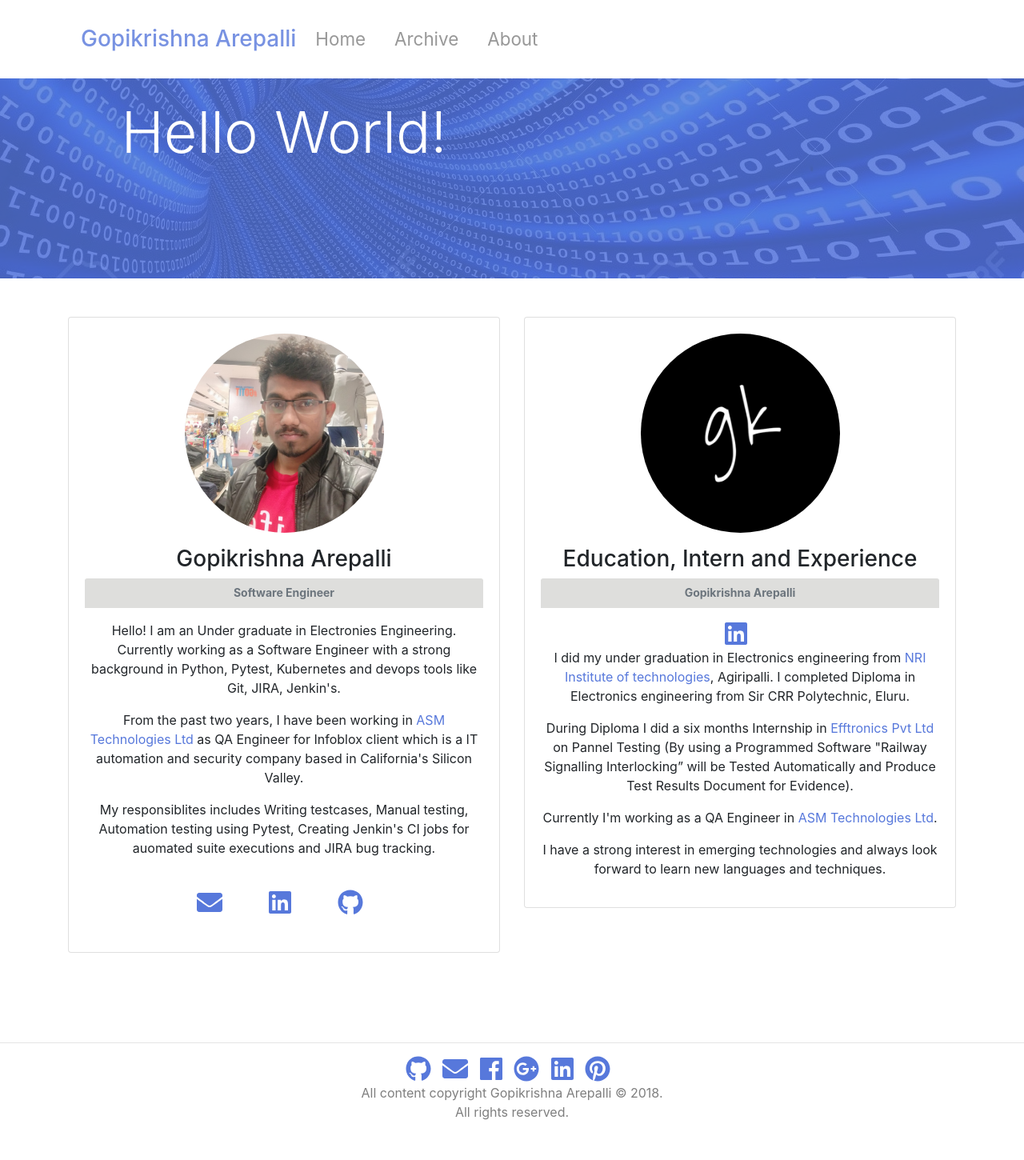
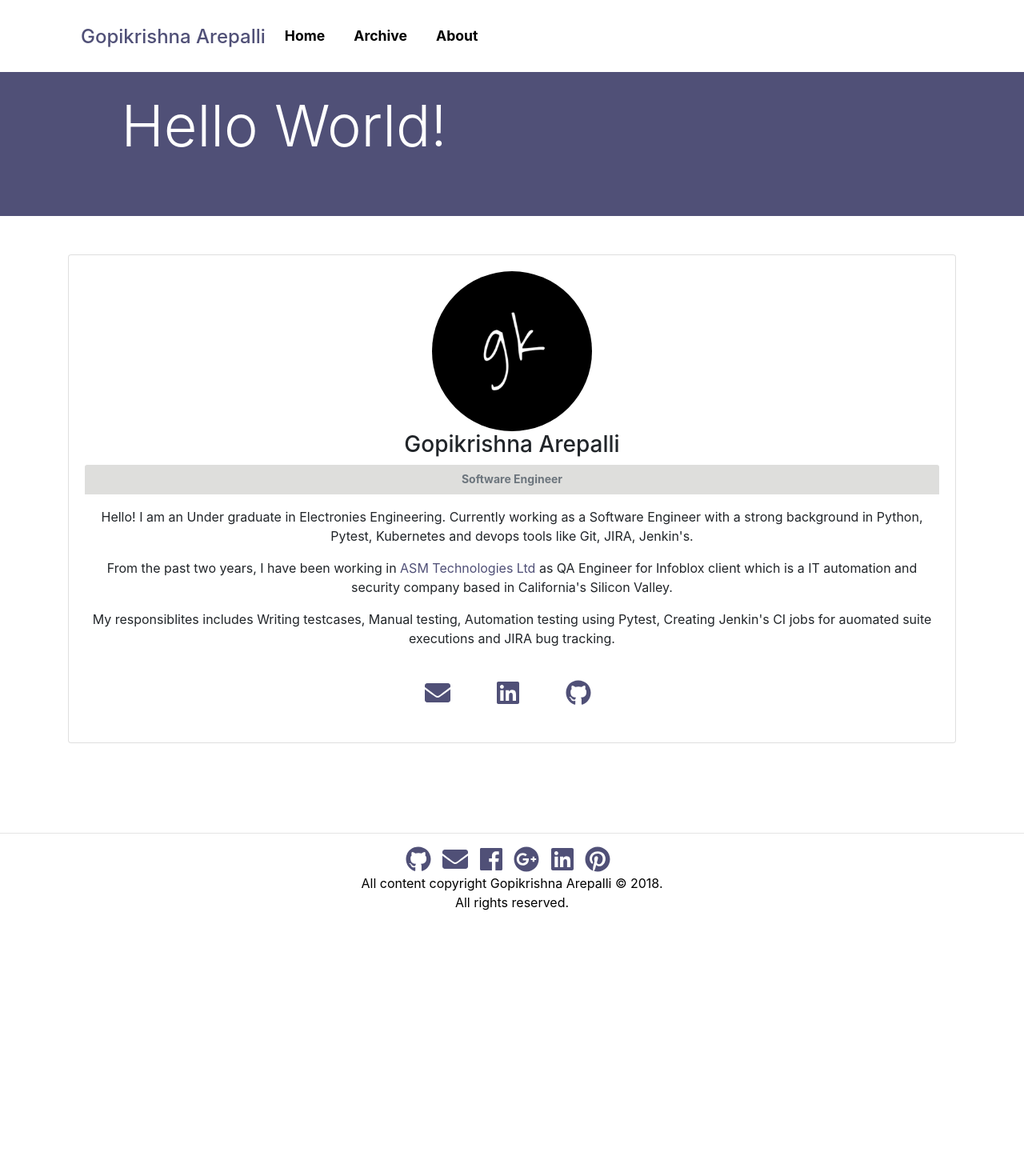
Before and after one commit to gopikrishna-a/gopikrishna-a.github.io.old, a Jekyll site: the page built from about.html, in a window 1280 px wide. Shown: the whole page at 80% size. Built offline with Jekyll 4.4.1, drawn with Linux system fonts in a browser that asks for light colours; nearby versions of some CDN libraries; after the commit the page ends 1188 px from its top, so only the background shows below that.

Commit message:
Changed the appearance

```diff
--- a/_includes/header.html
+++ b/_includes/header.html
@@ -2,7 +2,7 @@
 <nav class="navbar navbar-expand-md navbar-light py-4">
   <div class="container">
     <a href="{{ site.baseurl }}/" class="navbar-brand">
-      <h3 class="d-inline align-middle pl-3 text-primary">Gopikrishna Arepalli</h3>
+      <h4 class="d-inline align-middle pl-3 text-primary">Gopikrishna Arepalli</h4>
     </a>
     <button class="navbar-toggler" data-toggle="collapse" data-target="#navbarNav">
       <span class="navbar-toggler-icon"></span>
@@ -10,13 +10,13 @@
     <div class="collapse navbar-collapse" id="navbarNav">
       <ul class="navbar-nav">
         <li class="nav-item">
-          <a href="{{ site.baseurl }}/" class="nav-link">Home</a>
+          <a href="{{ site.baseurl }}/" class="nav-link disabled"><b>Home</b></a>
         </li>
         <li class="nav-item">
-          <a href="{{ site.baseurl }}/archive/" class="nav-link">Archive</a>
+          <a href="{{ site.baseurl }}/archive/" class="nav-link"><b>Archive</b></a>
         </li>
         <li class="nav-item">
-          <a href="{{ site.baseurl }}/about/" class="nav-link">About</a>
+          <a href="{{ site.baseurl }}/about/" class="nav-link"><b>About</b></a>
         </li>
       </ul>
     </div>
--- a/about.html
+++ b/about.html
@@ -5,11 +5,17 @@ permalink: /about/
 ---
 <section id="about" class="text-center py-5">
     <div class="container">
-      <div class="row">
-        <div class="col-md-6">
+      <div class="row valign-wrapper">
+        <div class="col s6 offset-s3 valign">
           <div class="card">
             <div class="card-body">
-              <img src="/img/me.jpg" alt="" class="img-fluid rounded-circle w-50 mb-3">
+              <style>
+              img {
+                border-radius: 50%;
+              }
+              </style>
+              <img src="/img/logo.jpg" alt="" style="width:200px">
+
               <h3>Gopikrishna Arepalli</h3>
               <h5 class="text-muted">Software Engineer</h5>
               <p></p>
@@ -43,34 +49,6 @@ permalink: /about/
             </div>
           </div>
         </div>
-        <div class="col-md-6">
-          <div class="card">
-            <div class="card-body">
-            <img src="/img/logo.jpg" alt="" class="img-fluid rounded-circle w-50 mb-3">
-            <h3>Education, Intern and Experience</h3>
-            <h5 class="text-muted">Gopikrishna Arepalli</h5>
-            <p></p>
-            <span class="social-links">
-              <a target="_blank" href="https://linkedin.com/in/GopikrishnaArepalli">
-              <i class="fab fa-linkedin fa-2x"></i>
-              </a>
-            </span>
-            <p class="pt-5a">
-              I did my under graduation in Electronics engineering from  <a href="http://www.nrigroupofcolleges.com/" target="_blank">NRI Institute of technologies</a>, Agiripalli. I completed Diploma in Electronics engineering from Sir CRR Polytechnic, Eluru.
-            </p>
-            <p>
-              During Diploma I did a six months Internship in <a href="https://www.efftronics.com/" target="_blank">Efftronics Pvt Ltd</a> on Pannel Testing (By using a Programmed Software "Railway Signalling Interlocking” will be Tested Automatically and Produce Test Results Document for Evidence).
-            </p>
-            <p>
-              Currently I'm working as a QA Engineer in <a href="http://www.asmltd.com/" target="_blank">ASM Technologies Ltd</a>.
-            </p>
-            <p>
-            </p>
-            <p>I have a strong interest in emerging technologies and always look forward to learn new languages and techniques.</p>
-
-          </div>
-        </div>
       </div>
     </div>
-  </div>
-</section>
+  </section>
--- a/css/custom/_variables.scss
+++ b/css/custom/_variables.scss
@@ -1,5 +1,5 @@
-$primary: #5778db; //
-$info: #7f7f7f; // grey
+$primary: #505077; //
+$info: #000000; // grey
 
 $code-heading-background: #dededc; // light grey
 $code-text-color: #b6b6b6; // off white
--- a/css/custom/includes/_banner.scss
+++ b/css/custom/includes/_banner.scss
@@ -1,10 +1,10 @@
 #banner{
   position: relative;
-  background: url('../img/banner.jpg');
-  min-height: 250px;
+  //background: url('../img/banner.jpg');
+  min-height: 180px;
 
   .primary-overlay{
-    background: rgba(87, 120, 219, 0.8);
+    background: rgba(80, 80, 119, 1.0);
     position: absolute;
     top: 0;
     left: 0;
--- a/css/custom/includes/_header.scss
+++ b/css/custom/includes/_header.scss
@@ -1,10 +1,10 @@
 .navbar{
   box-shadow: 1px 1px 3px $primary;
-  opacity: 0.8;
+  opacity: 1.0;
   background: $white;
 
   .nav-item{
-    font-size: 1.4rem;
+    font-size: 1.1rem;
     padding-right: 20px;
   }
 }
```
Also changed, not shown: img/banner_copy.jpg (renamed from img/banner.jpg), index.html (line endings or trailing spaces), 13 other files.
